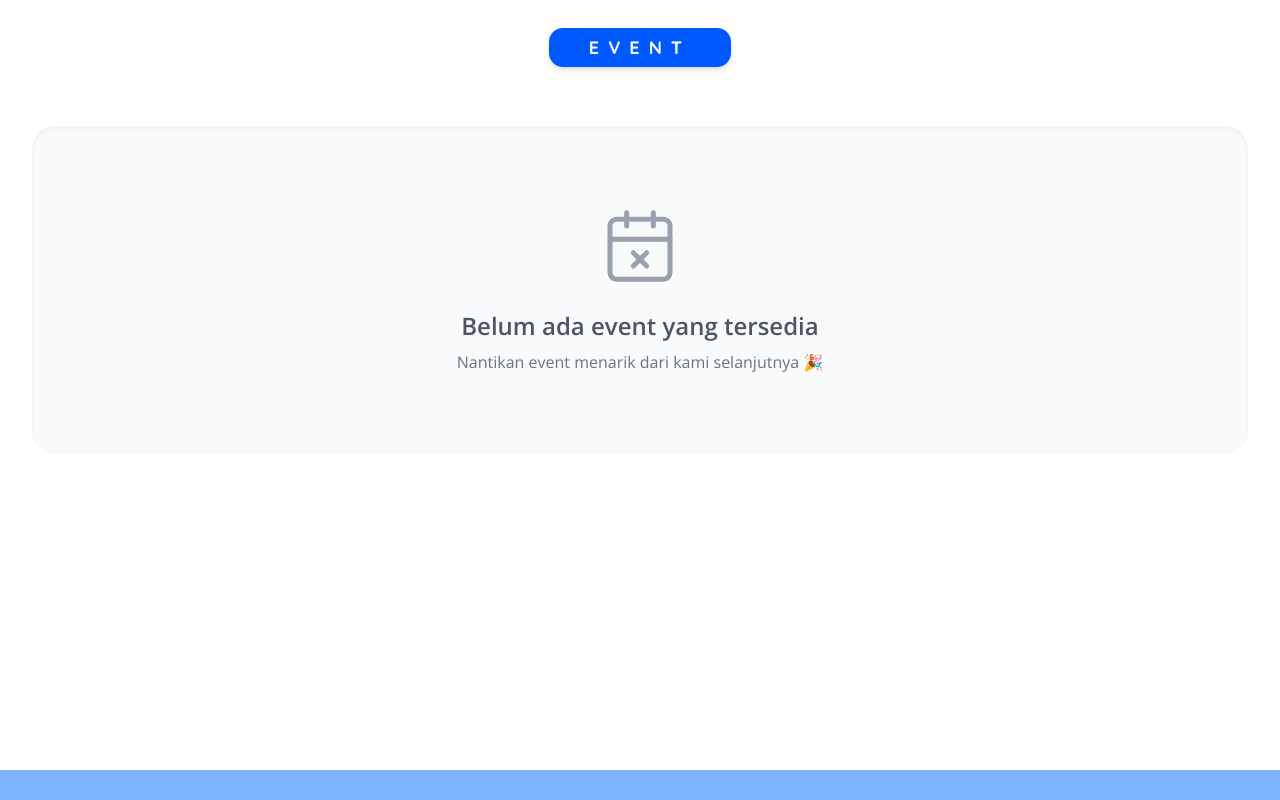
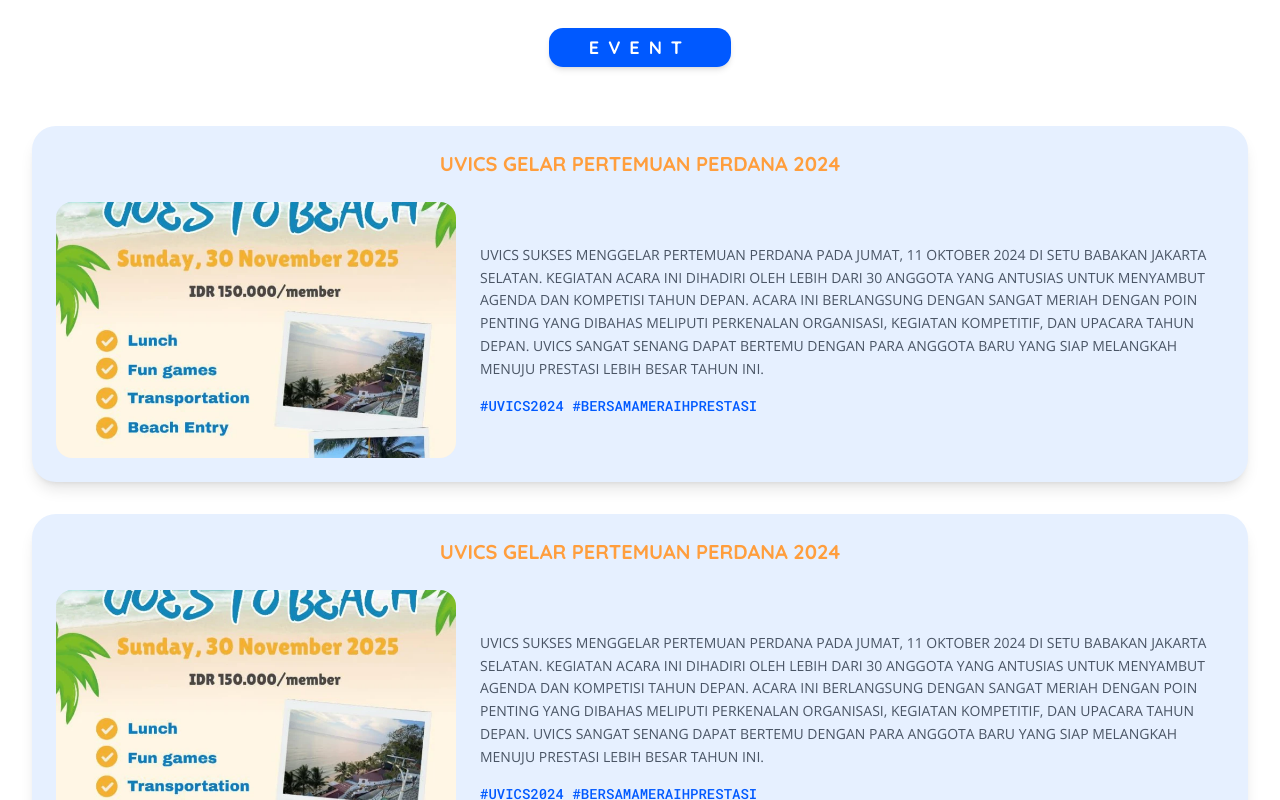
Before and after one commit to WEBUVICS/frontend, a Next.js app: page / in a window 1280 px wide. Shown: the part 2320-3120 px from the top of the page. Built offline with nearby package versions, Linux system fonts and the light colour scheme.

Commit message:
tambah event

```diff
--- a/app/(user)/department/batch3/page.tsx
+++ b/app/(user)/department/batch3/page.tsx
@@ -22,7 +22,7 @@ export default function DepartmentUvics() {
   { id: 1, name: "Aiko Lasut", position: "President", image: "/member/CORETEAM/aiko.webp" },
   { id: 2, name: "Prince Tampi", position: "Vice President", image: "/member/CORETEAM/prince.webp" },
   { id: 3, name: "Dion Kobi", position: "Secretary", image: "/member/CORETEAM/dion.webp" },
-  { id: 4, name: "Vania Karwur", position: "Vice Secretary", image: "/member/PR/vania.webp" },
+  { id: 4, name: "Vania", position: "Vice Secretary", image: "/member/PR/vania.webp" },
   { id: 5, name: "Marcelo Poluakan", position: "Treasurer", image: "/member/CORETEAM/ralf.webp" },
   { id: 6, name: "Timothy Weley", position: "Vice Treasurer", image: "/member/CORETEAM/wakil-ben.webp" },
 ];
--- a/app/(user)/media/dataAnnounce.ts
+++ b/app/(user)/media/dataAnnounce.ts
@@ -8,5 +8,15 @@ export const DataAnnouncement = [
         time: "9.00 - Selesai",
         location: "Indo Beach Lalumpe",
         image: "/event/announcement1.webp"
+    },
+    {
+        id: 'A002',
+        mainTitle: "UVICS Goes To Beach 2025",
+        title: "UVICS Goes To Beach – Sunday, 30 November 2025",
+        description: "UVICS akan mengadakan kegiatan refreshing bersama di pantai! Kegiatan ini bertujuan untuk mempererat kebersamaan dan bersama-sama menikmati waktu santai di akhir pekan. Di kegiatan ini sudah termasuk makan siang, transportation, fun games, dan beach entry. Yuk ikut dan nikmati momen seru bersama teman-teman UVICS!",
+        date: "Minggu, 30 November 2025",
+        time: "9.00 - Selesai",
+        location: "Indo Beach Lalumpe",
+        image: "/event/announcement1.webp"
     }
 ]
--- a/app/(user)/media/dataEvent.ts
+++ b/app/(user)/media/dataEvent.ts
@@ -1,11 +1,18 @@
 export const DataEvent = [
-    // {
-    //     id: 'E001',
-    //     image: "/image/announcement1.webp",
-    //     title: "UVICS GELAR PERTEMUAN PERDANA 2024",
-    //     description: "UVICS SUKSES MENGGELAR PERTEMUAN PERDANA PADA JUMAT, 11 OKTOBER 2024 DI SETU BABAKAN JAKARTA SELATAN. KEGIATAN ACARA INI DIHADIRI OLEH LEBIH DARI 30 ANGGOTA YANG ANTUSIAS UNTUK MENYAMBUT AGENDA DAN KOMPETISI TAHUN DEPAN. ACARA INI BERLANGSUNG DENGAN SANGAT MERIAH DENGAN POIN PENTING YANG DIBAHAS MELIPUTI PERKENALAN ORGANISASI, KEGIATAN KOMPETITIF, DAN UPACARA TAHUN DEPAN. UVICS SANGAT SENANG DAPAT BERTEMU DENGAN PARA ANGGOTA BARU YANG SIAP MELANGKAH MENUJU PRESTASI LEBIH BESAR TAHUN INI.",
-    //     hashtag: "#UVICS2024 #BERSAMAMERAIHPRESTASI"
-    // }
+    {
+        id: 'E001',
+        image: "/event/announcement1.webp",
+        title: "UVICS GELAR PERTEMUAN PERDANA 2024",
+        description: "UVICS SUKSES MENGGELAR PERTEMUAN PERDANA PADA JUMAT, 11 OKTOBER 2024 DI SETU BABAKAN JAKARTA SELATAN. KEGIATAN ACARA INI DIHADIRI OLEH LEBIH DARI 30 ANGGOTA YANG ANTUSIAS UNTUK MENYAMBUT AGENDA DAN KOMPETISI TAHUN DEPAN. ACARA INI BERLANGSUNG DENGAN SANGAT MERIAH DENGAN POIN PENTING YANG DIBAHAS MELIPUTI PERKENALAN ORGANISASI, KEGIATAN KOMPETITIF, DAN UPACARA TAHUN DEPAN. UVICS SANGAT SENANG DAPAT BERTEMU DENGAN PARA ANGGOTA BARU YANG SIAP MELANGKAH MENUJU PRESTASI LEBIH BESAR TAHUN INI.",
+        hashtag: "#UVICS2024 #BERSAMAMERAIHPRESTASI"
+    },
+     {
+        id: 'E002',
+        image: "/event/announcement1.webp",
+        title: "UVICS GELAR PERTEMUAN PERDANA 2024",
+        description: "UVICS SUKSES MENGGELAR PERTEMUAN PERDANA PADA JUMAT, 11 OKTOBER 2024 DI SETU BABAKAN JAKARTA SELATAN. KEGIATAN ACARA INI DIHADIRI OLEH LEBIH DARI 30 ANGGOTA YANG ANTUSIAS UNTUK MENYAMBUT AGENDA DAN KOMPETISI TAHUN DEPAN. ACARA INI BERLANGSUNG DENGAN SANGAT MERIAH DENGAN POIN PENTING YANG DIBAHAS MELIPUTI PERKENALAN ORGANISASI, KEGIATAN KOMPETITIF, DAN UPACARA TAHUN DEPAN. UVICS SANGAT SENANG DAPAT BERTEMU DENGAN PARA ANGGOTA BARU YANG SIAP MELANGKAH MENUJU PRESTASI LEBIH BESAR TAHUN INI.",
+        hashtag: "#UVICS2024 #BERSAMAMERAIHPRESTASI"
+    }
 ]
 
 
--- a/app/(user)/showcase/mockData.ts
+++ b/app/(user)/showcase/mockData.ts
@@ -48,5 +48,15 @@ export const mockData = [
       description:
         "Tim D’Netra dari Universitas Klabat berhasil meraih Juara 3 dalam ajang Business Plan Competition 2025 kategori Bisnis Digital melalui proyek inovatif mereka yang berfokus pada pendidikan inklusif. D’Netra merupakan platform pembelajaran digital yang dirancang khusus untuk mendukung siswa penyandang disabilitas tunanetra agar dapat belajar secara mandiri dan setara. Aplikasi ini mengintegrasikan teknologi AI, pembaca layar, navigasi suara, dan dukungan perangkat Braille Display, sehingga pengalaman belajar menjadi lebih mudah diakses dan interaktif. Dengan pendekatan Universal Design for Learning (UDL) dan kepatuhan terhadap standar WCAG 2.1, D’Netra menjadi terobosan nyata dalam upaya mewujudkan pendidikan inklusif di Indonesia. Keberhasilan tim D’Netra mencerminkan komitmen mereka dalam menggabungkan empati, inovasi, dan teknologi untuk menciptakan solusi pendidikan yang berkeadilan bagi semua.",
       tags: ["competition", "businessplan", "e-learning", "AI", "inclusion", "innovation", "dnetra"]
+    },
+    {
+      id: "6",
+      image: "/project/project_5.webp",
+      title: "D'Netra",
+      lomba: "Business Plan Competition – Indonesian IT Competition 2025",
+      members: ["Reva Elzany Rorie", "Darryl Daniel Laluyan", "Alya Priskila Gracia Manoppo"],
+      description:
+        "Tim D’Netra dari Universitas Klabat berhasil meraih Juara 3 dalam ajang Business Plan Competition 2025 kategori Bisnis Digital melalui proyek inovatif mereka yang berfokus pada pendidikan inklusif. D’Netra merupakan platform pembelajaran digital yang dirancang khusus untuk mendukung siswa penyandang disabilitas tunanetra agar dapat belajar secara mandiri dan setara. Aplikasi ini mengintegrasikan teknologi AI, pembaca layar, navigasi suara, dan dukungan perangkat Braille Display, sehingga pengalaman belajar menjadi lebih mudah diakses dan interaktif. Dengan pendekatan Universal Design for Learning (UDL) dan kepatuhan terhadap standar WCAG 2.1, D’Netra menjadi terobosan nyata dalam upaya mewujudkan pendidikan inklusif di Indonesia. Keberhasilan tim D’Netra mencerminkan komitmen mereka dalam menggabungkan empati, inovasi, dan teknologi untuk menciptakan solusi pendidikan yang berkeadilan bagi semua.",
+      tags: ["competition", "businessplan", "e-learning", "AI", "inclusion", "innovation", "dnetra"]
     }
 ];
```
